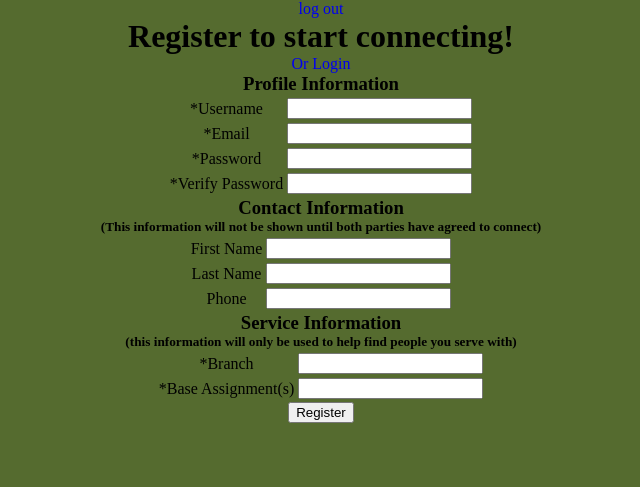
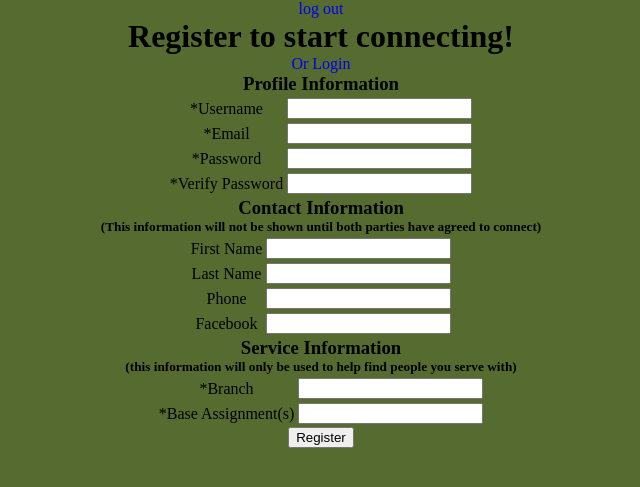
Before and after one commit to katherineionehalliburton/BattleBuddies, a Flask app: page /register in a window 1280 px wide. Shown: the top 487 px of the page, without its empty margins (319-959 px from the left). Run offline with Flask 2, Linux system fonts and the light colour scheme.

Commit message:
successfully added base and facebook fields

```diff
--- a/main.py
+++ b/main.py
@@ -29,10 +29,10 @@ class User(db.Model):
     username = db.Column(db.String(100))
     password = db.Column(db.String(100))
     phone = db.Column(db.Integer)
+    facebook = db.Column(db.String(100))
     branch = db.Column(db.String(100))
     base = db.Column(db.String(100))
-    '''facebook = db.Column(db.String(100))
-    linkedin = db.Column(db.String(100))
+    '''linkedin = db.Column(db.String(100))
     entrydate = db.Column(db.Integer)
     exitdate = db.Column(db.Integer)
     matches = db.Column(db.String(100))
@@ -40,18 +40,19 @@ class User(db.Model):
     userimage = db.Column(db.String(100))'''
 
 
-    def __init__(self, email, password, username, firstname, lastname, phone, branch, base):
+    def __init__(self, email, password, username, firstname, lastname, phone, facebook, branch, base):
         self.email = email
         self.username = username
         self.password = password
         self.firstname = firstname
         self.lastname = lastname
         self.phone = phone
+        self.facebook = facebook
         self.branch = branch
         self.base = base
+
         '''self.entrydate = entrydate
         self.exitdate = exitdate
-        self.facebook = facebook
         self.linkedin = linkedin
         self.matches = matches
         self.connections = connections
@@ -94,10 +95,10 @@ def register():
         firstname = request.form['firstname']
         lastname = request.form['lastname']
         phone = request.form['phone']
+        facebook = request.form['facebook']
         branch = request.form['branch']
         base = request.form['base']
         '''linkedin = request.form['linkedin']
-        facebook = request.form['facebook']
         entrydate = request.form['entrydate']
         exitdate = request.form['exitdate']
         userimage = request.form['userimage']'''
@@ -152,7 +153,7 @@ def register():
 
 
             if not error:
-                new_user = User(email, password, username, firstname, lastname, phone, branch, base)
+                new_user = User(email, password, username, firstname, lastname, phone, facebook, branch, base)
                 db.session.add(new_user)
                 db.session.commit()
                 session['email'] = email
--- a/templates/register.html
+++ b/templates/register.html
@@ -57,13 +57,13 @@
             <td>
                 <input name="linkedin" type="linkedin">
             </td>
-        </tr>
+        </tr>-->
         <tr>
             <td><label for="facebook"> Facebook</label></td>
             <td>
                 <input name="facebook" type="facebook">
             </td>
-        </tr>-->
+        </tr>
     </table>
     <table>
         <h3>Service Information<h5>(this information will only be used to help find people you serve with)</h5></h3>
```
